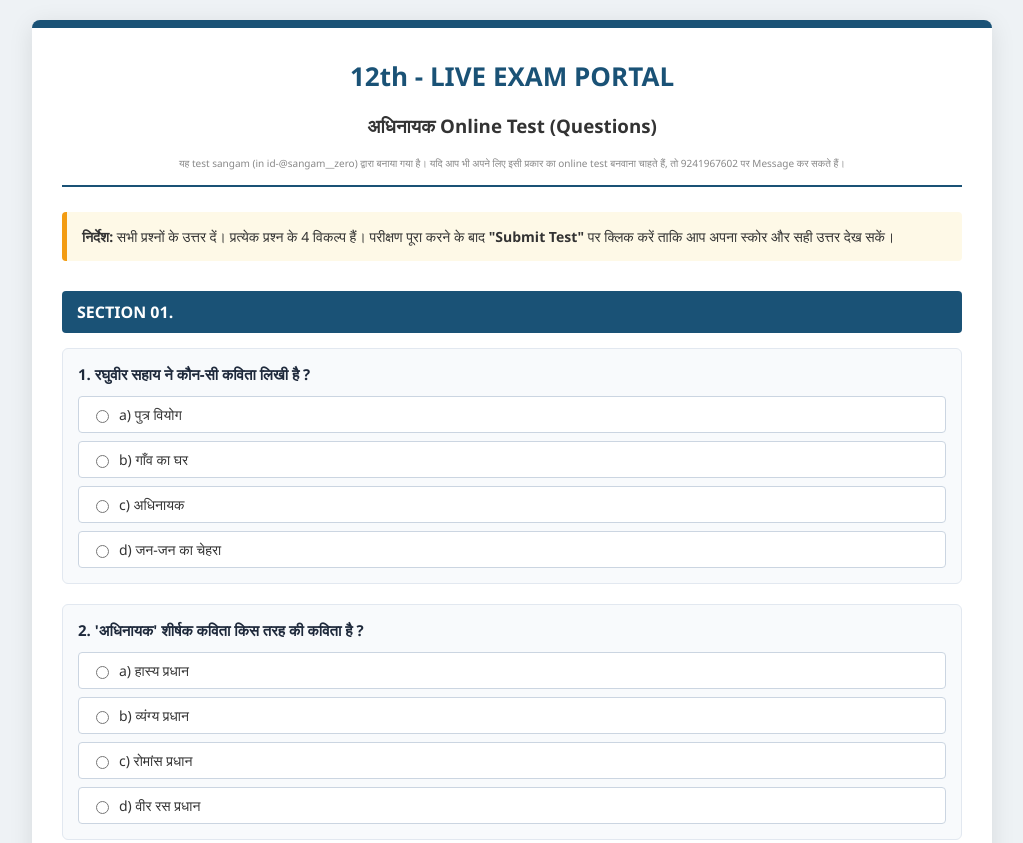
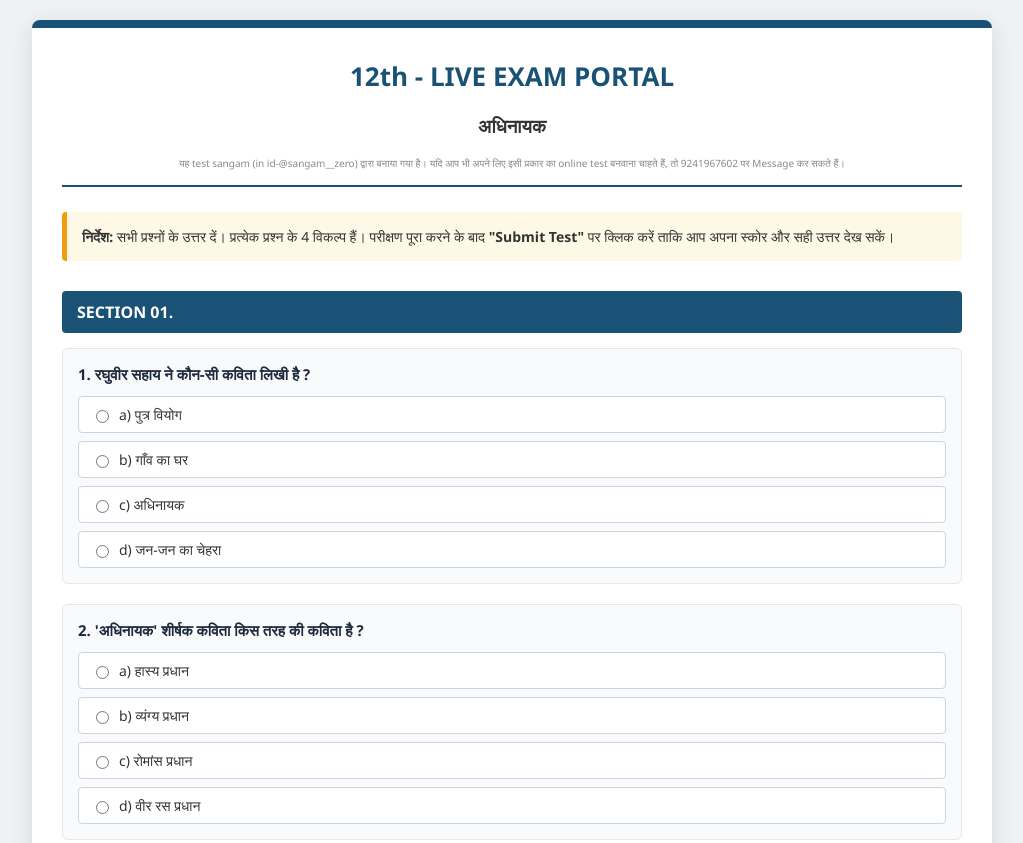
Before and after one commit to test-book-by-sangam/zero-43, a plain HTML site: page index.html in a window 1280 px wide. Shown: the top 843 px of the page, without its empty margins (128-1151 px from the left). Drawn offline with Linux system fonts and the light colour scheme.

Commit message:
index.html

```diff
--- a/index.html
+++ b/index.html
@@ -48,7 +48,7 @@
 <div class="container">
     <div class="header">
         <h1>12th - LIVE EXAM PORTAL</h1>
-        <h3>अधिनायक Online Test (Questions)</h3>
+        <h3>अधिनायक </h3>
 <h2 style="font-size:10px; color:#888; font-weight:normal;">
     यह test sangam (in id-@sangam__zero) द्वारा बनाया गया है। यदि आप भी अपने लिए इसी प्रकार का online test बनवाना चाहते हैं, तो 9241967602 पर Message कर सकते हैं।</h2>
     </div>
```
